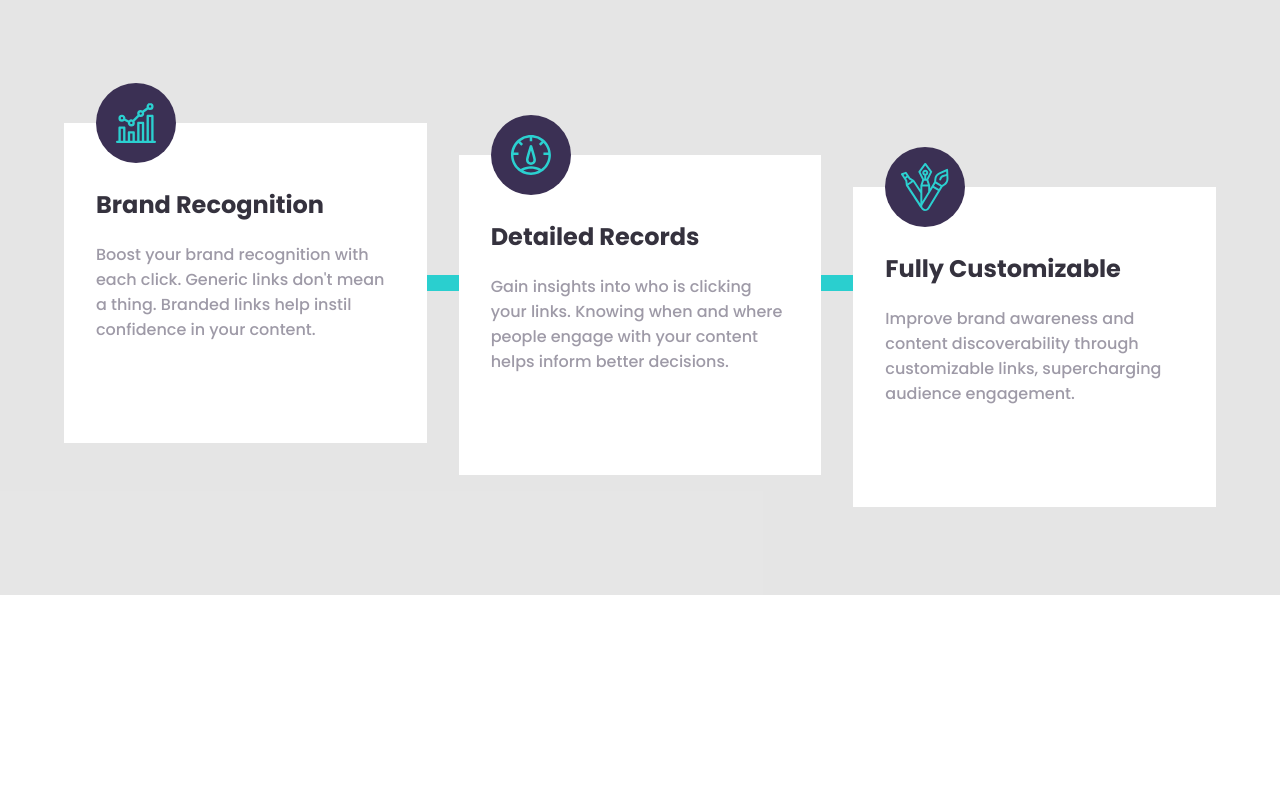
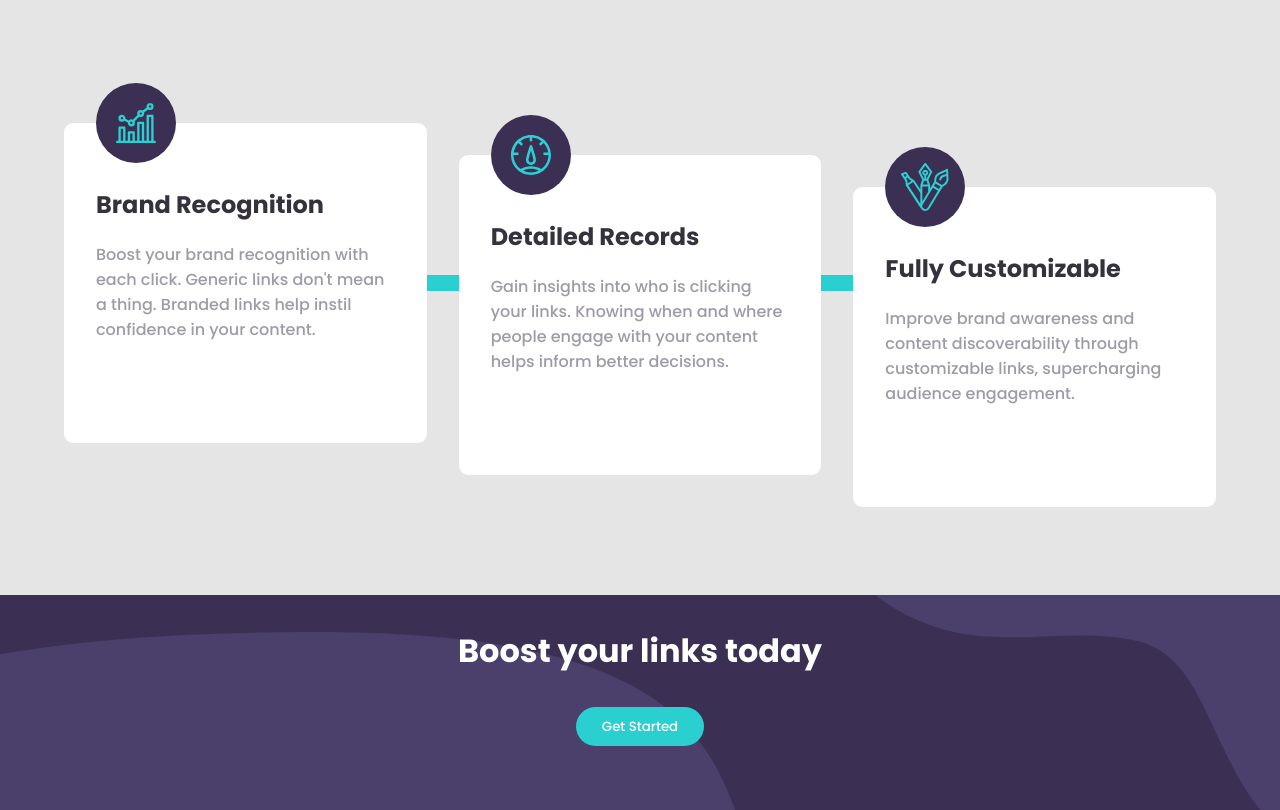
Before and after one commit to ArthurGehlen/urlShortener, a React (Vite) app: page / in a window 1280 px wide. Shown: the part 780-1590 px from the top of the page. Before the commit the page ends 1375 px from the top, so only its background shows below. Built offline with nearby package versions, Linux system fonts and the light colour scheme.

Commit message:
Call to action container finalizado

```diff
--- a/src/App.css
+++ b/src/App.css
@@ -23,7 +23,8 @@
   margin-top: 2rem;
 }
 
-.hero_content button {
+.hero_content button,
+.calltoaction_wrapper button {
   padding: 0.6rem 1.6rem;
   margin-top: 2rem;
   border-radius: 2rem;
@@ -185,6 +186,7 @@
   padding: 2.5rem 2rem;
   padding-top: 4rem;
   flex: 1 1 14rem;
+  border-radius: .6rem;
 }
 
 .product_detail_container:nth-child(3) {
@@ -216,6 +218,21 @@
   margin-top: 1.25rem;
 }
 
+.calltoaction_wrapper {
+  width: 100%;
+  background-color: hsl(257, 27%, 26%);
+  text-align: center;
+  padding: 2rem 0;
+  background-image: url(images/bg-shorten-desktop.svg);
+  background-repeat: no-repeat;
+  background-size: cover;
+}
+
+.calltoaction_wrapper h2 {
+  color: white;
+  font-size: 2rem;
+}
+
 @media screen and (max-width: 618px) {
   .page_part_two {
     padding: var(--global-pad-mobile);
@@ -237,4 +254,7 @@
     background-image: url(images/bg-shorten-mobile.svg);
     padding: 1rem;
   }
+  .calltoaction_wrapper {
+    background-image: url(images/bg-shorten-mobile.svg);
+  }
 }
--- a/src/App.jsx
+++ b/src/App.jsx
@@ -148,6 +148,10 @@ function App() {
           </div>
         </div>
       </div>
+      <div className="calltoaction_wrapper">
+        <h2>Boost your links today</h2>
+        <button>Get Started</button>
+      </div>
     </>
   );
 }
```
